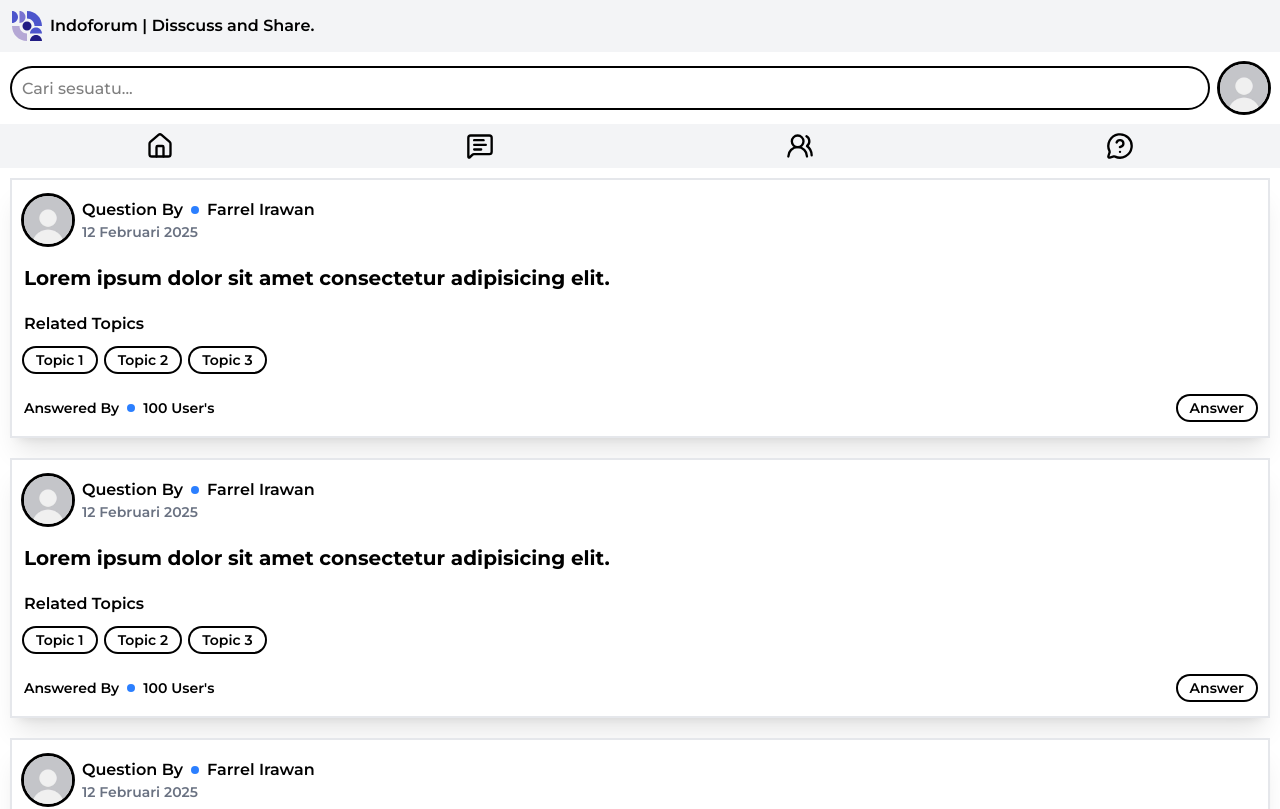
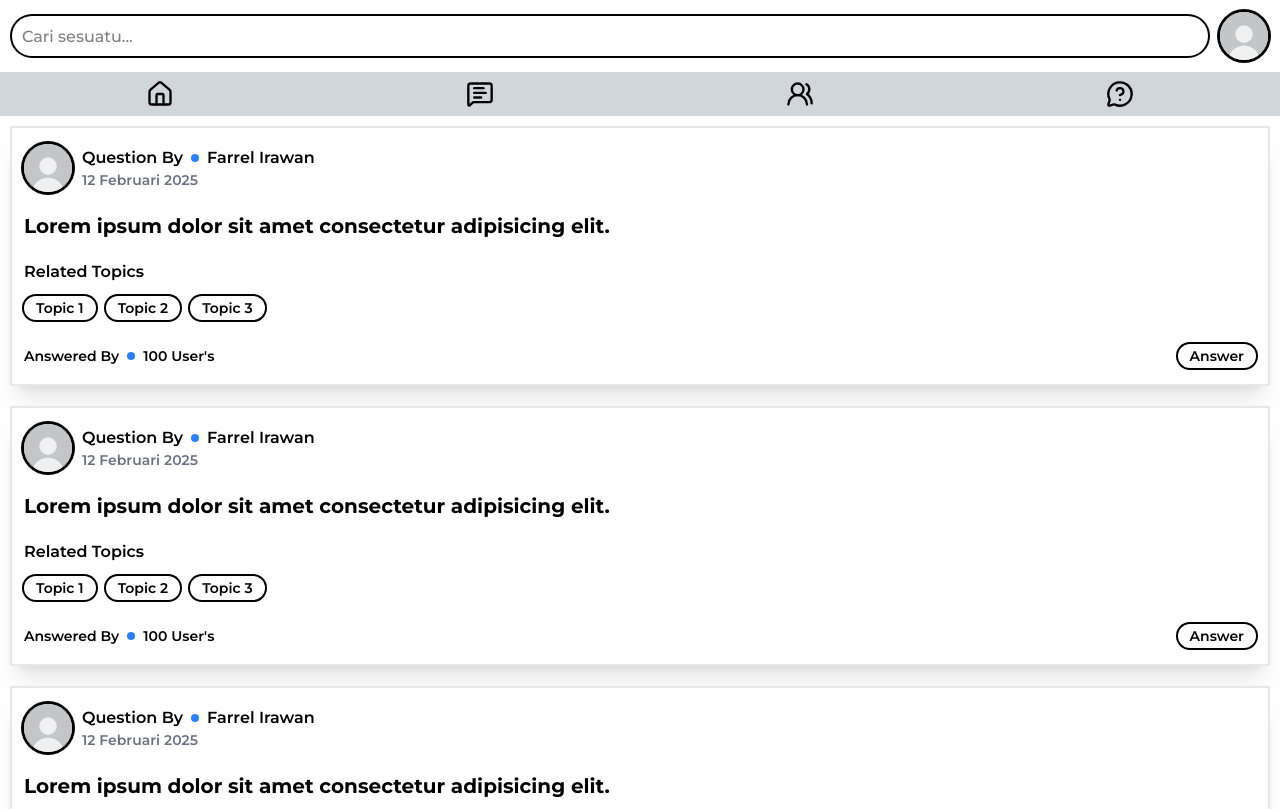
Before and after one commit to MrIrawan/indoforum, a Next.js app: page /questions in a window 1280 px wide. Shown: the top 809 px of the page. Built offline with nearby package versions, Linux system fonts and the light colour scheme.

Commit message:
modifikasi warna pada NavIconList dan menghapus LogoAndSlug di PostNavigationBar

```diff
--- a/src/components/container/NavIconList/NavIconList.js
+++ b/src/components/container/NavIconList/NavIconList.js
@@ -8,7 +8,7 @@ import {
 
 export default function NavIconList() {
     return (
-        <div className="bg-gray-100 w-full h-11">
+        <div className="bg-gray-300 w-full h-11">
             <ul className="w-full h-full flex items-center justify-around">
                 <li className="flex items-center justify-center">
                     <Button
--- a/src/components/pages/PostNavigationBar/PostNavigationBar.js
+++ b/src/components/pages/PostNavigationBar/PostNavigationBar.js
@@ -7,7 +7,6 @@ import NavIconList from "@/components/container/NavIconList/NavIconList";
 export default function PostNavigationBar() {
     return (
         <NavbarLayout>
-            <LogoAndSlug />
             <div className="w-full py-1">
                 <SearchBar />
             </div>
```
